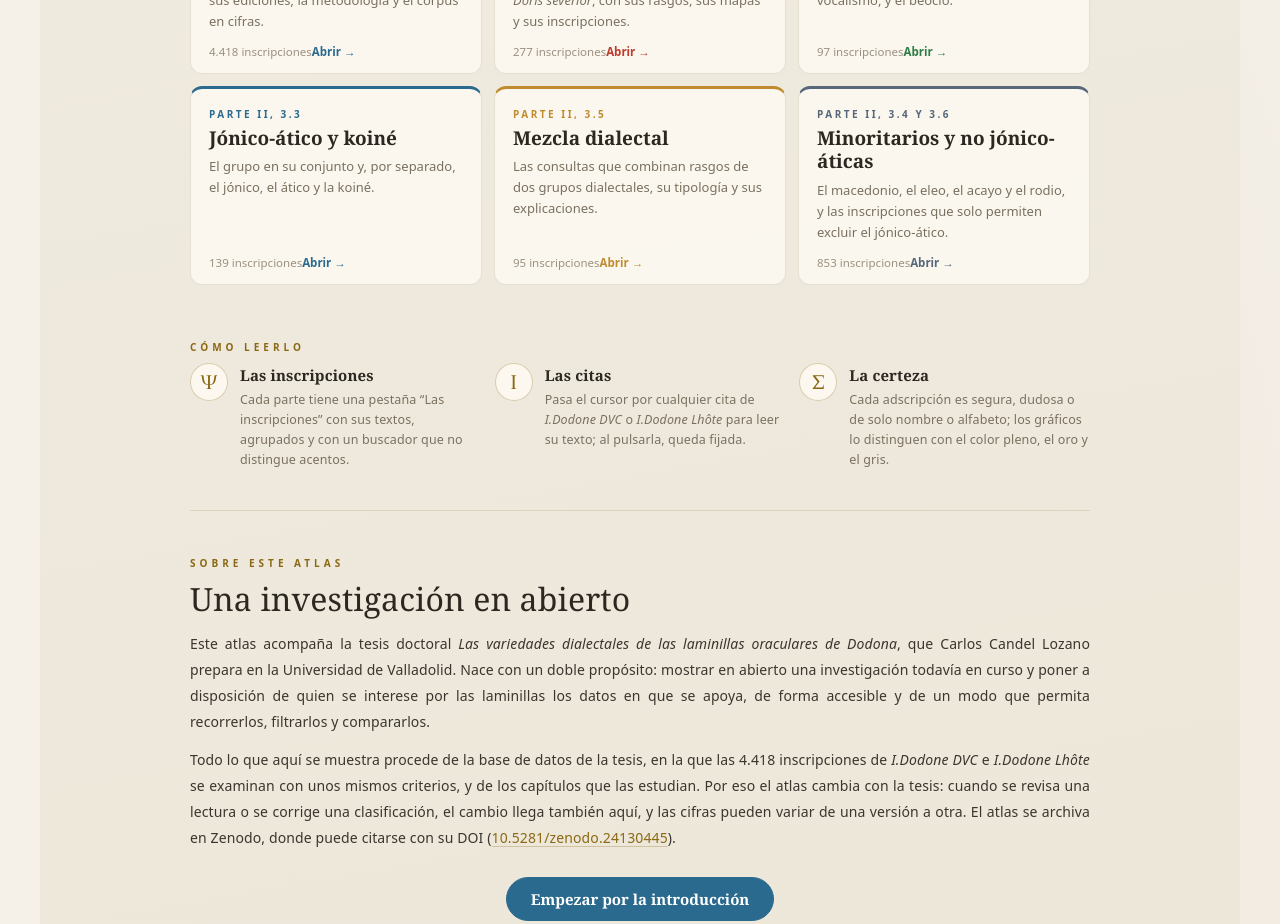
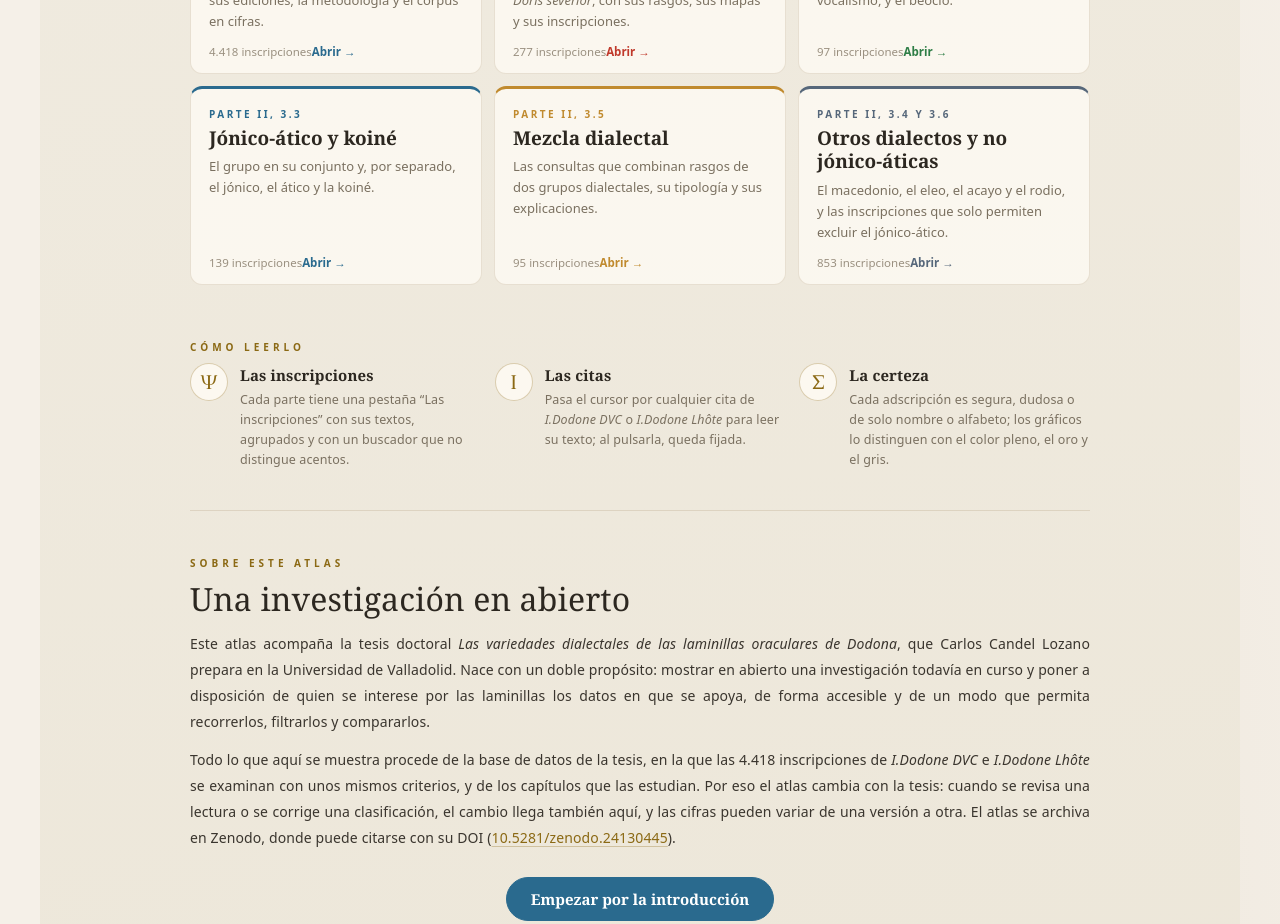
Before and after one commit to candellozanocarlos/Dodona-Dialectal-Dashboard, a React (Vite) app: page / in a window 1280 px wide. Shown: the part 2040-2964 px from the top of the page. Built offline with nearby package versions, Linux system fonts and the light colour scheme; a web font is replaced by a local one.

Commit message:
Otros dialectos en lugar de dialectos minoritarios, como en la nueva estructura

```diff
--- a/src/chapters.js
+++ b/src/chapters.js
@@ -14,7 +14,7 @@ export const CHAPTERS = [
   { id: "jonico-atico", label: "Jónico-ático y koiné", color: DIALECT_COLORS.jonicoAtico, Component: lazy(() => import("./chapters/JonicoAtico.jsx")) },
   { id: "mezcla", label: "Mezcla dialectal", color: DIALECT_COLORS.mezcla,
     Component: lazy(() => import("./chapters/Frontera.jsx").then((m) => ({ default: m.Mezcla }))) },
-  { id: "minoritarios", label: "Minoritarios y no jónico-áticas", color: "#56677a", Component: lazy(() => import("./chapters/Frontera.jsx")) },
+  { id: "minoritarios", label: "Otros dialectos y no jónico-áticas", color: "#56677a", Component: lazy(() => import("./chapters/Frontera.jsx")) },
   // Las autopsias no se publican: su parte solo puede aparecer en la versión local (MOSTRAR_AUTOPSIAS en sitio.js) y si
   // existen sus datos, fuera del repositorio.
   ...(import.meta.env.MODE !== "publico" && MOSTRAR_AUTOPSIAS && Object.keys(import.meta.glob("./data/autopsias.js")).length > 0
--- a/src/chapters/Dorico.jsx
+++ b/src/chapters/Dorico.jsx
@@ -151,7 +151,7 @@ export default function Dorico({ switcher }) {
                 2006: 20); el dórico de Sicilia, en cambio, es <i>mitior</i>. Basta, por tanto, para reconocer a un consultante dórico
                 foráneo, pero solo un dato adicional (topónimo, antropónimo, alfabeto epicórico o léxico regional) permite afinar su
                 procedencia. De esas áreas, solo la Magna Grecia está documentada con seguridad en Dodona y forma un bloque coherente;
-                Laconia y la Élide se tratan entre los dialectos minoritarios.
+                Laconia y la Élide se tratan entre los otros dialectos.
               </p>
             </Card>
             <Card accent={C.blue}>
--- a/src/chapters/Frontera.jsx
+++ b/src/chapters/Frontera.jsx
@@ -24,13 +24,13 @@ import { AdscripcionTable } from "../components/Adscripcion.jsx";
 import { Anexo, InscripcionCard } from "../components/Anexo.jsx";
 
 const MEZ = DIALECT_COLORS.mezcla, MEZ_INK = DIALECT_INK.mezcla;
-// Minoritarios: gris pizarra, color propio de la interfaz (los gráficos de la tesis usan el gris de “otros”).
+// Otros dialectos: gris pizarra, color propio de la interfaz (los gráficos de la tesis usan el gris de “otros”).
 const MIN = "#7d8a99", MIN_INK = "#56677a";
 const NJA = DIALECT_COLORS.noJonAt, NJA_INK = DIALECT_INK.noJonAt;
 const NOMBRE = "#cbbf9f";   // solo nombre o alfabeto (CERTEZA_COLORES de los gráficos de la tesis)
 
 const SUBSECCIONES = [
-  { id: "minoritarios", label: "Dialectos minoritarios", color: MIN },
+  { id: "minoritarios", label: "Otros dialectos", color: MIN },
   { id: "nja", label: "Las inscripciones no jónico-áticas", color: NJA_INK },
 ];
 
@@ -298,8 +298,8 @@ export function Mezcla({ switcher, subnav = null }) {
             <Cifras total={TOTAL_MEZ} cert={CERTEZA_MEZ} color={MEZ_INK} />
             <Card>
               <p style={PROSE}>
-                Dos de cada tres mezclas son dudosas o descansan en un nombre, la proporción más alta del corpus después de la de los dialectos
-                minoritarios: una mezcla exige dos rasgos y no uno, y basta con que cualquiera de ellos dependa de una letra insegura, de una
+                Dos de cada tres mezclas son dudosas o descansan en un nombre, la proporción más alta del corpus después de la de los otros
+                dialectos: una mezcla exige dos rasgos y no uno, y basta con que cualquiera de ellos dependa de una letra insegura, de una
                 restitución o de una forma de doble lectura, como [ἐπερ]ωτᾶι en <Ref src="DVC" id="3869B" /> (primera mitad del
                 s. IV a.C.) o Χ̣ιόνη en <Ref src="DVC" id="33B" /> (ss. V-IV a.C.). En las de solo nombre, como la esclava Ἀριστοβούλαν
                 en <Ref src="DVC" id="2383A" /> (ss. V-IV a.C.), la mezcla informa sobre la circulación de los nombres y no sobre la lengua
@@ -437,7 +437,7 @@ function Minoritarios({ switcher, subnav }) {
   const ant = CHRONO_MIN.filter((d) => /s\. V\b|s\. VI|VI–V/.test(d.period) && !d.period.includes("V–IV")).reduce((a, d) => a + d.n, 0);
   return (
     <ChapterLayout switcher={switcher} subnav={subnav} color={MIN_INK} accent={[C.terra, MIN, C.blue, C.green]}
-      title={<>Los <em style={{ fontWeight: 700, color: MIN_INK }}>dialectos minoritarios</em> en las laminillas oraculares de Dodona</>}
+      title={<><em style={{ fontWeight: 700, color: MIN_INK }}>Otros dialectos</em> en las laminillas oraculares de Dodona</>}
       subtitle="Macedonio, eleo, acayo, rodio y textos no griegos · El alcance del oráculo más allá del Epiro"
       stats={<>
         <Stat label="Inscripciones" value={String(TOTAL_MIN)} sub="ss. VI–IV a.C." accent={MIN_INK} />
@@ -446,7 +446,7 @@ function Minoritarios({ switcher, subnav }) {
         <Stat label="Anteriores al 400 a.C." value={String(ant)} sub={`de ${TOTAL_MIN}`} accent={C.blue} />
       </>}
       tabs={[
-        { id: "context", l: "Los dialectos minoritarios", i: "📜" },
+        { id: "context", l: "Otros dialectos", i: "📜" },
         { id: "profile", l: "Perfil dialectal", i: "Α" },
         { id: "grupos", l: "Dialectos y consultas", i: "Ω" },
         { id: "anexo", l: "Las inscripciones", i: "Ψ" },
@@ -488,7 +488,7 @@ function Minoritarios({ switcher, subnav }) {
       </>}
 
       {tab === "profile" && <>
-        <Sec title="Los dialectos minoritarios en el corpus de Dodona">
+        <Sec title="Otros dialectos en el corpus de Dodona">
           <Cifras total={TOTAL_MIN} cert={CERTEZA_MIN} color={MIN_INK} nombre="solo nombre o alfabeto" />
           <Card>
             <p style={PROSE}>
@@ -505,7 +505,7 @@ function Minoritarios({ switcher, subnav }) {
         <Sec title="Dialectos del grupo">
           <PorCerteza data={DIALECTOS_MIN} color={MIN} left={150} />
         </Sec>
-        <Sec title="Los dialectos minoritarios en contexto" sub="Macrogrupos dialectales del corpus de Dodona; los dialectos minoritarios figuran como “Otros”">
+        <Sec title="Otros dialectos en contexto" sub="Macrogrupos dialectales del corpus de Dodona; estos dialectos figuran como “Otros”">
           <Bars horizontal data={MACROGRUPOS} highlight="Otros" height={300} left={200} />
         </Sec>
         <Sec title="Distribución cronológica" sub="Las que se identifican por el alfabeto son anteriores al 400 a.C.; las del s. IV a.C., por formas o antropónimos">
@@ -533,7 +533,7 @@ function Minoritarios({ switcher, subnav }) {
       </>}
 
       {tab === "anexo" && (
-        <Sec title="Las inscripciones de los dialectos minoritarios" sub="Agrupadas por dialecto, con el texto de la edición, la datación y la certeza; pulsa en cada grupo para desplegarlo">
+        <Sec title="Las inscripciones de otros dialectos" sub="Agrupadas por dialecto, con el texto de la edición, la datación y la certeza; pulsa en cada grupo para desplegarlo">
           <Anexo rows={ANEXO_MIN} color={MIN_INK} tint={MIN} grupo={(r) => r[4]} orden={ORDEN_MIN} />
         </Sec>
       )}
@@ -674,7 +674,7 @@ function NoJonAt({ switcher, subnav }) {
 
 export default function Frontera({ switcher }) {
   const [sub, setSub] = useState("minoritarios");
-  const subnav = <SectionNav label="Dialectos minoritarios e inscripciones no jónico-áticas" items={SUBSECCIONES} value={sub}
+  const subnav = <SectionNav label="Otros dialectos e inscripciones no jónico-áticas" items={SUBSECCIONES} value={sub}
     onChange={setSub} tint={NJA} />;
   const View = sub === "nja" ? NoJonAt : Minoritarios;
   return <View switcher={switcher} subnav={subnav} />;
--- a/src/chapters/Introduccion.jsx
+++ b/src/chapters/Introduccion.jsx
@@ -97,7 +97,7 @@ const CRITERIOS = [
   ["El jónico-ático y la koiné", "jonicoAtico", <>Forman un solo grupo, porque en la mayoría de las consultas no pueden distinguirse. Basta un rasgo jónico-ático visible, como η por ᾱ, εἰ y ἄν frente a αἰ y κα, ἔσται, -σι o -ναι; la koiné solo se reconoce con un rasgo propio o una fecha desde finales del s. IV a.C.</>],
   ["La mezcla dialectal", "mezcla", <>Rasgos visibles de dos grupos que no pueden convivir en un único dialecto, como κα junto a εἰ; la categoría no presupone una explicación, y son dudosas las mezclas en que la fórmula dórica solo convive con ἐπερωτᾶι, como <Ref src="DVC" id="2423B" /> (mediados del s. IV a.C.).</>],
   ["Las inscripciones no jónico-áticas", "noJonAt", <>Un grupo definido por un criterio negativo: algún rasgo ajeno al jónico-ático, pero ninguno que permita atribuirlas a un dialecto concreto. No contradicen el predominio del dórico, sino que separan lo que puede demostrarse de lo que solo resulta probable.</>],
-  ["Los dialectos minoritarios", "otros", <>El macedonio, el eleo, el acayo o el rodio, con un rasgo propio, un antropónimo o un alfabeto bien identificado de la región junto a un rasgo no jónico-ático visible; se cuenta también la única inscripción que no parece escrita en griego, <Ref src="DVC" id="27A" /> (principios del s. V a.C.).</>],
+  ["Otros dialectos", "otros", <>El macedonio, el eleo, el acayo o el rodio, con un rasgo propio, un antropónimo o un alfabeto bien identificado de la región junto a un rasgo no jónico-ático visible; se cuenta también la única inscripción que no parece escrita en griego, <Ref src="DVC" id="27A" /> (principios del s. V a.C.).</>],
 ];
 
 // Parte I, caps. 1 y 2: síntesis de cada apartado, con las palabras y las citas del texto; el texto íntegro va en PARTE1_INT.
```
Also changed, not shown: 2 other files (tests, documents, lock files or other folders).
